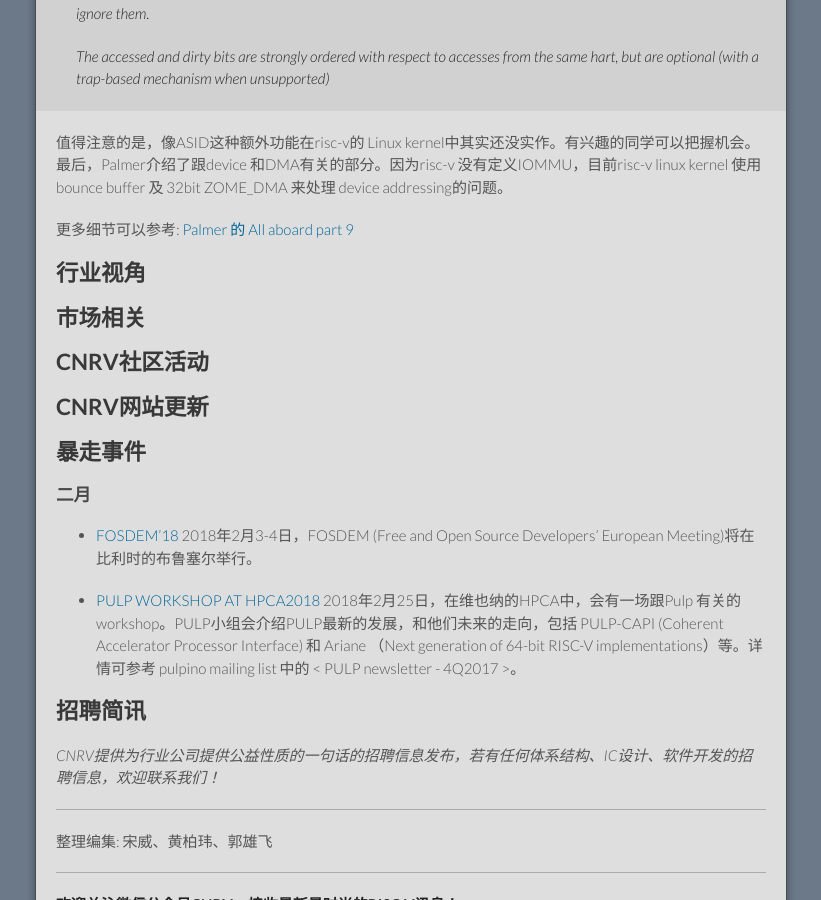
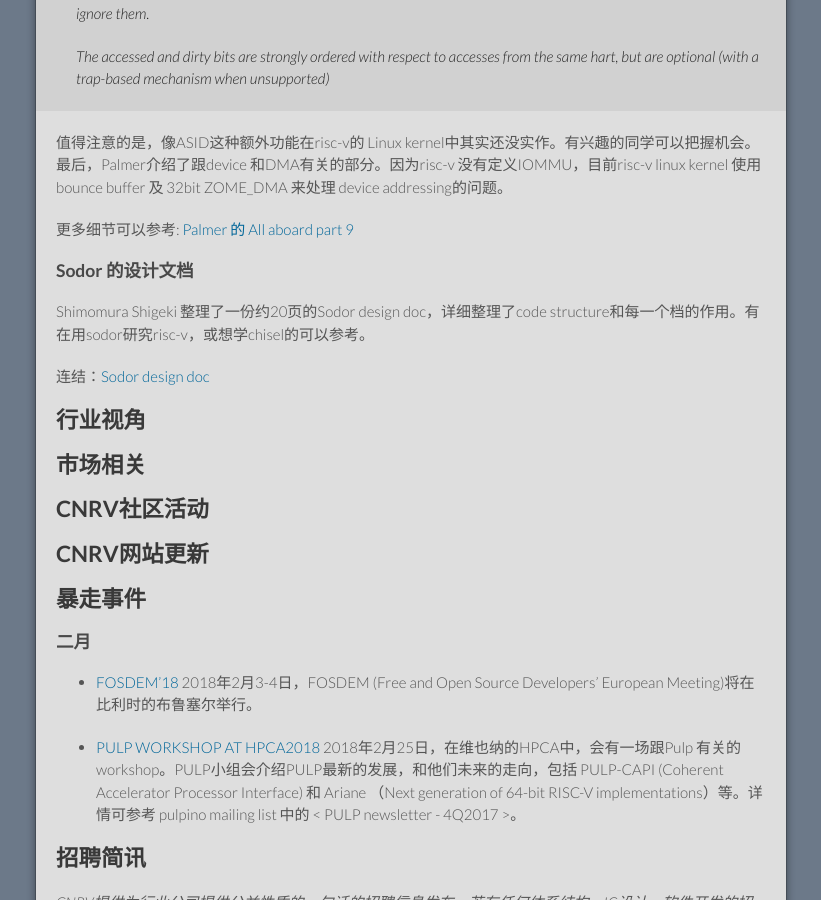
Before and after one commit to cnrv/home, a Jekyll site: the page built from bi-week-rpts/2018-01-04.md, in a window 1280 px wide and 900 px high, scrolled down 1812 px. Shown: the whole window, without its empty margins (229-1050 px from the left). Built offline with Jekyll 4.4.1, drawn with Linux system fonts in a browser that asks for light colours; Markdown is read by kramdown in place of the engine named in the settings; comment, search, counter and statistics services are not loaded; our own code applies the rules of GitHub Pages for plain Markdown files.

Commit message:
增加sodor的設計文檔連結

```diff
--- a/bi-week-rpts/2018-01-04.md
+++ b/bi-week-rpts/2018-01-04.md
@@ -73,7 +73,10 @@ Palmer在这篇中记录了 4.15中 Upstream的内容，同时也讲了哪些还
 
 更多细节可以参考: [Palmer 的 All aboard part 9](https://www.sifive.com/blog/2017/12/11/all-aboard-part-9-paging-and-mmu-in-risc-v-linux-kernel/)
 
+### Sodor 的设计文档
+Shimomura Shigeki 整理了一份约20页的Sodor design doc，详细整理了code structure和每一个档的作用。有在用sodor研究risc-v，或想学chisel的可以参考。
 
+连结：[Sodor design doc](https://docs.google.com/document/d/1WPQblOoKIODLrIacFSumXR6_uC9zquyixNFN8ABVQxY/edit?usp=sharing)
 
 
 
```
